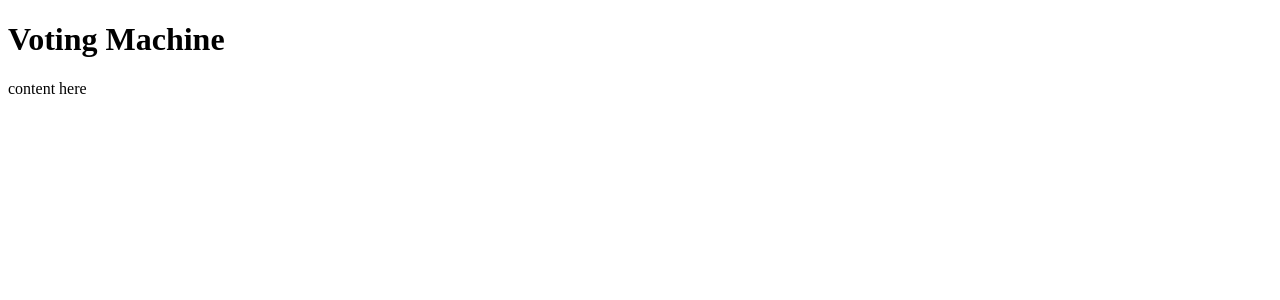
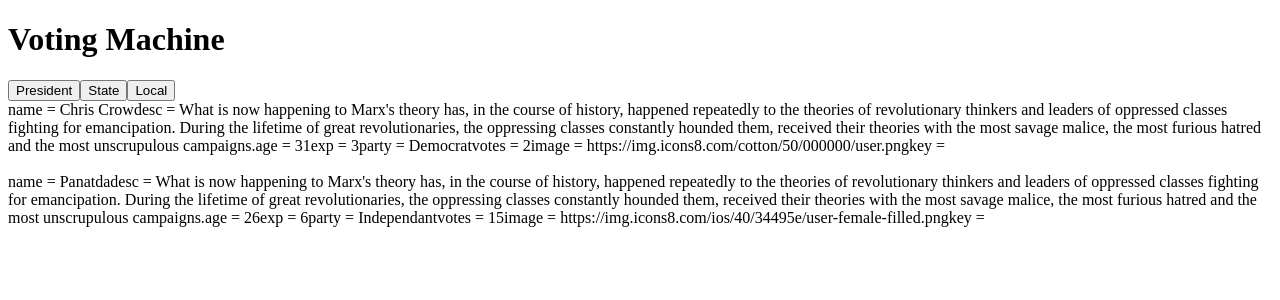
Before and after one commit to nelsonsbrian/VotingMachine, a React app: page / in a window 1280 px wide. Shown: the top 300 px of the page. Built offline with nearby package versions, Linux system fonts and the light colour scheme.

Commit message:
pass candidates to component to view and create buttons to select which list to see

```diff
--- a/src/components/App.jsx
+++ b/src/components/App.jsx
@@ -8,16 +8,99 @@ import Content from './Content';
   <Link to="/">Home</Link> | <Link to="/newticket">Create Ticket</Link>
 */
 
-function App(){
-  var styles = {
+class App extends React.Component {
+  constructor(props) {
+    super(props);
+    this.state = {
+      candidate: null,
+      masterPresList: [
+        {
+          name: "Kenneth",
+          desc: "What is now happening to Marx's theory has, in the course of history, happened   repeatedly to the theories of revolutionary thinkers and leaders of oppressed classes fighting for emancipation. During the lifetime of great revolutionaries, the oppressing classes constantly hounded them, received their theories with the most savage malice, the most furious hatred and the most unscrupulous campaigns.",
+          age: 21,
+          exp: 2,
+          party: "Democrat",
+          votes: 2,
+          image: "https://img.icons8.com/dotty/40/34495e/user-male.png"
+        },
+        {
+          name: "David Zhu",
+          desc: "What is now happening to Marx's theory has, in the course of history, happened   repeatedly to the theories of revolutionary thinkers and leaders of oppressed classes fighting for emancipation. During the lifetime of great revolutionaries, the oppressing classes constantly hounded them, received their theories with the most savage malice, the most furious hatred and the most unscrupulous campaigns.",
+          age: 35,
+          exp: 12,
+          party: "Republican",
+          votes: 4,
+          image: "https://img.icons8.com/color/50/000000/user.png"
+        }
+      ],
+      masterStateList: [
+        {
+          name: "Unmarried Derek",
+          desc: "What is now happening to Marx's theory has, in the course of history, happened   repeatedly to the theories of revolutionary thinkers and leaders of oppressed classes fighting for emancipation. During the lifetime of great revolutionaries, the oppressing classes constantly hounded them, received their theories with the most savage malice, the most furious hatred and the most unscrupulous campaigns.",
+          age: 29,
+          exp: 7,
+          party: "Independant",
+          votes: 11,
+          image: "https://img.icons8.com/office/40/000000/user-male.png"
+        },
+        {
+          name: "Ahmed",
+          desc: "What is now happening to Marx's theory has, in the course of history, happened   repeatedly to the theories of revolutionary thinkers and leaders of oppressed classes fighting for emancipation. During the lifetime of great revolutionaries, the oppressing classes constantly hounded them, received their theories with the most savage malice, the most furious hatred and the most unscrupulous campaigns.",
+          age: 45,
+          exp: 22,
+          party: "Republican",
+          votes: 7,
+          image: "https://img.icons8.com/plasticine/40/34495e/user-male.png"
+        }
+      ],
+      masterLocalList: [
+        {
+          name: "Chris Crow",
+          desc: "What is now happening to Marx's theory has, in the course of history, happened   repeatedly to the theories of revolutionary thinkers and leaders of oppressed classes fighting for emancipation. During the lifetime of great revolutionaries, the oppressing classes constantly hounded them, received their theories with the most savage malice, the most furious hatred and the most unscrupulous campaigns.",
+          age: 31,
+          exp: 3,
+          party: "Democrat",
+          votes: 2,
+          image: "https://img.icons8.com/cotton/50/000000/user.png"
+        },
+        {
+          name: "Panatda",
+          desc: "What is now happening to Marx's theory has, in the course of history, happened   repeatedly to the theories of revolutionary thinkers and leaders of oppressed classes fighting for emancipation. During the lifetime of great revolutionaries, the oppressing classes constantly hounded them, received their theories with the most savage malice, the most furious hatred and the most unscrupulous campaigns.",
+          age: 26,
+          exp: 6,
+          party: "Independant",
+          votes: 15,
+          image: "https://img.icons8.com/ios/40/34495e/user-female-filled.png"
+        }
+      ]
     };
+    this.changeCandidate = this.changeCandidate.bind(this);
+  }
+
+  changeCandidate(pickedCandidate) {
+    let temp = pickedCandidate;
+    this.setState({ candidate: temp })
+  }
+
+
+  render() {
+    let data;
+    if (this.state.candidate === "Pres") {
+      data = this.state.masterPresList;
+    } else if (this.state.candidate === "State") {
+      data = this.state.masterStateList;
+    } else {
+      data = this.state.masterLocalList;
+    }
     return (
-    <div style={styles}>
+      <div>
         <style jsx>{`
             font-family: Helvetica;
           `}</style>
-      <Header/>
-      <Content/>
+        <Header changeCandidate={this.changeCandidate} />
+        <Content
+          data={data}
+        />
 
         {/* <Switch>
             <Route exact path='/' component={} />
@@ -25,7 +108,7 @@ function App(){
       </div>
     );
   }
-
+}
 //App.propTypes = {
 //};
 
--- a/src/components/Candidate.jsx
+++ b/src/components/Candidate.jsx
@@ -2,10 +2,19 @@ import React from 'react';
 
 
 
-function Candidate(){
+function Candidate(props){
     return(
         <div>
-
+            name = {props.name}
+            desc = {props.desc}
+            age = {props.age}
+            exp = {props.exp}
+            party = {props.party}
+            votes = {props.votes}
+            image = {props.image}
+            key = {props.index}
+            <br></br>
+            <br></br>
         </div>
     )
 }
--- a/src/components/Content.jsx
+++ b/src/components/Content.jsx
@@ -5,9 +5,19 @@ import Candidate from './Candidate';
 function Content(props){
     return(
         <div>
+        {props.data.map((candidate, index) => (
+          <Candidate
+            name = {candidate.name}
+            desc = {candidate.desc}
+            age = {candidate.age}
+            exp = {candidate.exp}
+            party = {candidate.party}
+            votes = {candidate.votes}
+            image = {candidate.image}
+            key = {index}
+          />
 
-            <Candidate/>
-            <p>content here</p>
+        ))}
         </div>
     )
 }
--- a/src/components/Header.jsx
+++ b/src/components/Header.jsx
@@ -1,10 +1,27 @@
 import React from 'react';
 
 
-function Header(){
+function Header(props){
+
+    function selectPres() {
+        props.changeCandidate("Pres")
+    }
+
+    function selectState() {
+        props.changeCandidate("State")
+    }
+
+    function selectLocal() {
+        props.changeCandidate("Local")
+    }
+
     return(
         <div>
         <h1>Voting Machine</h1>
+
+        <button className="btn btn-danger" onClick={selectPres}>President</button>
+        <button className="btn btn-danger" onClick={selectState}>State</button>
+        <button className="btn btn-danger" onClick={selectLocal}>Local</button>
         </div>
     )
 }
```
Lines whose indentation alone changed are shown as unchanged.
